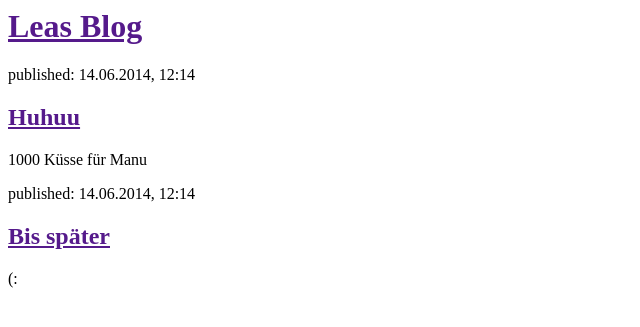
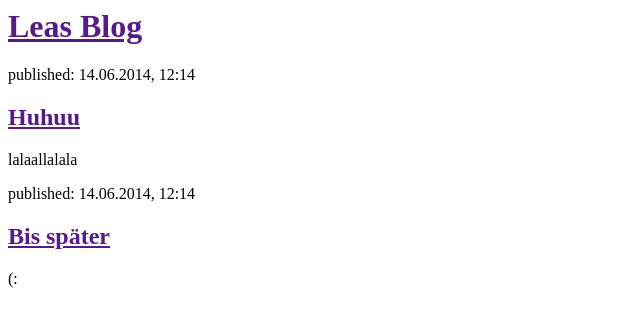
Before and after one commit to leapurschke/my-first-blog, a Django app: page / in a window 1280 px wide. Shown: the top 327 px of the page, without its empty margins (0-640 px from the left). Run offline with Django 3.2, Linux system fonts and the light colour scheme.

Commit message:
Changed the HTML for the site.

```diff
--- a/blog/templates/blog/post_list.html
+++ b/blog/templates/blog/post_list.html
@@ -10,7 +10,7 @@
         <div>
             <p>published: 14.06.2014, 12:14</p>
             <h2><a href="">Huhuu</a></h2>
-            <p>1000 Küsse für Manu</p>
+            <p>lalaallalala</p>
         </div>
 
         <div>
```
